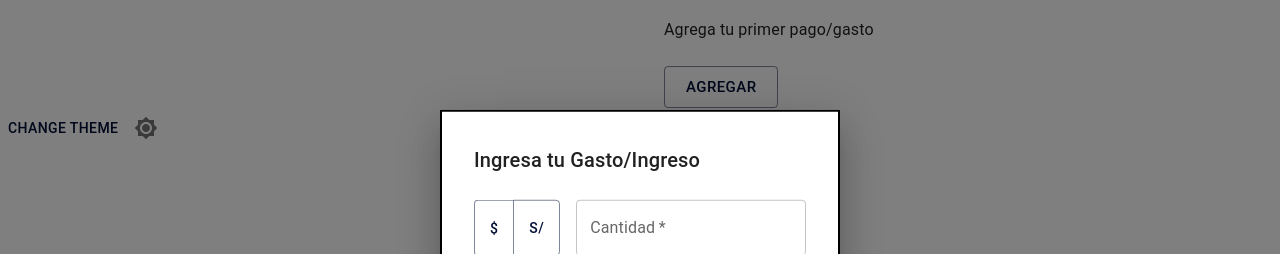
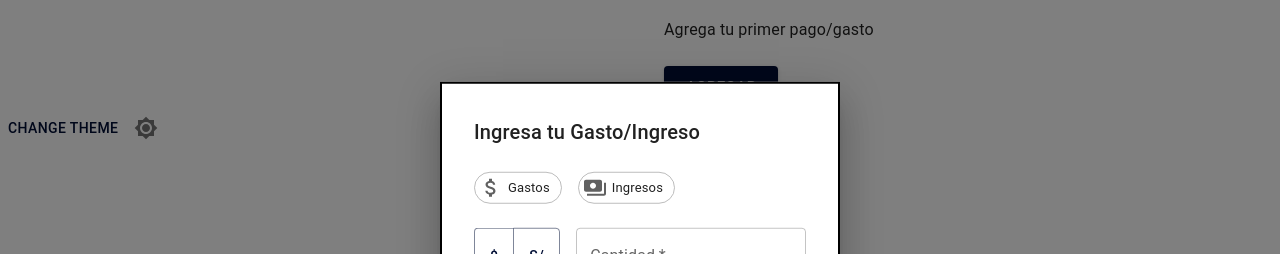
Before and after one commit to AmaoApps/react-web-todo, a React (Create React App) app: page / in a window 1280 px wide. Both pictures are taken after typing "Sample" into the empty fields and a click on the button "AGREGAR". Shown: the part 170-424 px from the top of the page. Built offline with nearby package versions, Linux system fonts and the light colour scheme.

Commit message:
Added form

```diff
--- a/src/App.js
+++ b/src/App.js
@@ -112,7 +112,7 @@ function App() {
                       </TodoList>
                       <br/>
                       <Grid item md={12} lg={12} >
-                        <Button size="large" variant="outlined" onClick={handleOpen}> Agregar </Button>
+                        <Button size="large" variant="contained" onClick={handleOpen}> Agregar </Button>
                       </Grid>
                     </Stack>
                   </Container>
--- a/src/components/FormPaymentComponent/FormPaymentComponent.js
+++ b/src/components/FormPaymentComponent/FormPaymentComponent.js
@@ -1,13 +1,16 @@
-import { Button, ButtonGroup, FormControl, FormHelperText, Grid, Input, InputLabel, TextField, Typography } from "@mui/material";
+import { Button, ButtonGroup, Chip, FormControl, FormHelperText, Grid, Input, InputLabel, TextField, Typography } from "@mui/material";
 import { Stack } from "@mui/system";
 import React from "react";
 import { PaymentContext } from "../../paymentContext";
 import uuid from 'react-uuid';
+import PaymentsIcon from '@mui/icons-material/Payments';
+import AttachMoneyIcon from '@mui/icons-material/AttachMoney';
 
 function FormPayment() {
 
     const [paymentMount, setPaymentMount] = React.useState('');
     const [typeMoney, setTypeMoney] = React.useState("");
+    const [typeRegister, setTypeRegister] = React.useState("");
 
     const {
         addPayment
@@ -19,6 +22,21 @@ function FormPayment() {
                 <Typography id="modal-modal-title" variant="h6" component="h2">
                     Ingresa tu Gasto/Ingreso
                 </Typography>
+                <br/>
+                <Stack direction="row" spacing={2}>
+                    <Chip
+                        icon={<AttachMoneyIcon />}
+                        label="Gastos"
+                        onClick={() => setTypeRegister("Gasto")}
+                        variant={(typeRegister === "Gasto") ? "contained" : "outlined"}
+                        />
+                    <Chip
+                        icon={<PaymentsIcon />}
+                        label="Ingresos"
+                        onClick={() => setTypeRegister("Ingreso")}
+                        variant={(typeRegister === "Ingreso") ? "contained" : "outlined"}
+                        />
+                </Stack>
                 <br/>
                 <Stack direction="row" spacing={2}>
                     <ButtonGroup variant="outlined" aria-label="outlined button group">
--- a/src/components/TodoItemComponent/TodoItemComponent.js
+++ b/src/components/TodoItemComponent/TodoItemComponent.js
@@ -6,6 +6,8 @@ import DeleteIcon from '@mui/icons-material/Delete';
 import EditIcon from '@mui/icons-material/Edit';
 import React from "react";
 import './TodoItemStyles.css';
+import piggyPositive from '../../assets/icons/piggy_positive.svg'
+import piggyNegative from '../../assets/icons/piggy_negative.svg'
 
 
 const ExpandMore = styled((props) => {
@@ -32,7 +34,7 @@ function TodoItem(props) {
         <Card>
             <CardHeader
                 avatar={
-                    <Avatar sx={{ bgcolor: red[500] }} aria-label="recipe">
+                    <Avatar sx={{ padding: 0.25 }} aria-label="recipe" src={piggyPositive}>
                     +/-
                     </Avatar>
                 }
```
Also changed, not shown: src/data/domain/Payment.js (added, +20 -0 lines), src/assets/icons/piggy_negative.svg (added), src/assets/icons/piggy_positive.svg (added).
